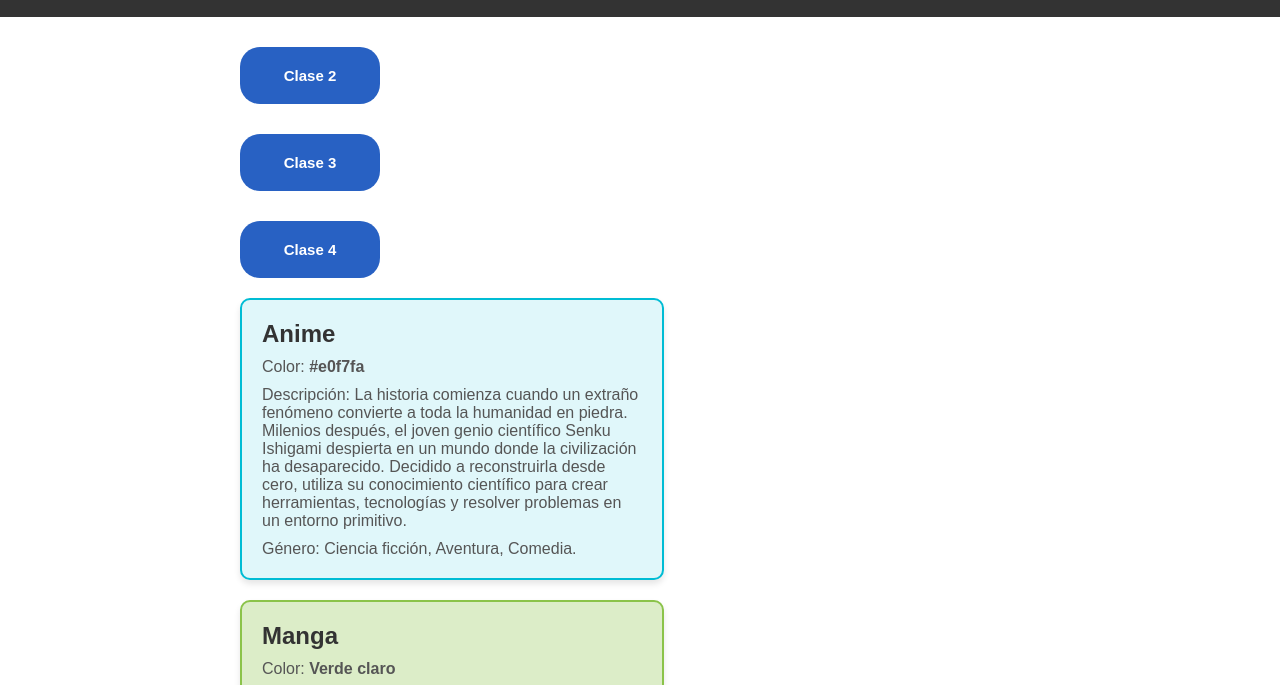
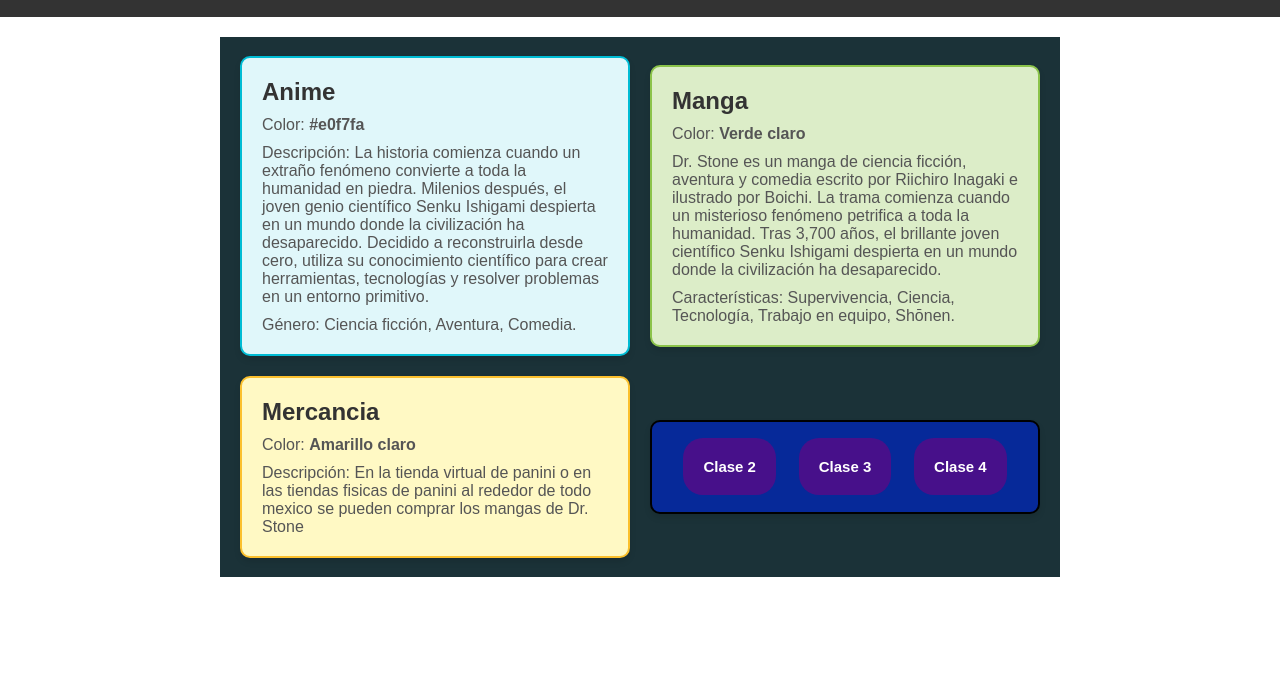
Before and after one commit to JerryStark89/M2-Clase1, a plain HTML site: page index.html in a window 1280 px wide. Shown: the part 60-745 px from the top of the page. Drawn offline with Linux system fonts and the light colour scheme.

Commit message:
Se agregan cambios a la pagina principal para el proyecto clase 5

```diff
--- a/CSS/styles.css
+++ b/CSS/styles.css
@@ -16,12 +16,16 @@ body, h1, h2, p {
 /* Contenedor principal */
 .container {
     display: flex;
+    padding: 20px;
+    width: 800px;
+    height: 500px;
+    gap: 20px;
     flex-wrap: wrap;
+    align-items: center;
+    align-content: center;
     justify-content: space-around;
-    flex-direction: column;
     margin: 20px auto;
-    max-width: 800px;
-    gap: 20px;
+    background-color: #1b3238;
 }
 
 /* Caja de dificultad */
@@ -85,6 +89,17 @@ p {
     }
 }
 
+#contbot{
+    display: flex;
+    width: 20px;
+    height: 50px;
+    align-items: center;
+    align-content: center;
+    justify-content: space-around;
+    background-color: #062999; /* Azul claro */
+    border-color: #000000;
+}
+
 .button {
     margin-top: 10px;
     width: 100px;
@@ -94,6 +109,6 @@ p {
     font-weight: bold;
     text-decoration: none;
     text-align: center;
-    background-color: rgba(9, 74, 187, 0.869);
+    background-color: rgba(93, 8, 135, 0.762);
     color: #fff;
 }
--- a/index.html
+++ b/index.html
@@ -11,9 +11,6 @@
         <h1>El arte de Dr. Stone</h1>
     </header>
     <main class="container">
-        <a href="./clase2.html" class="button">Clase 2</a>
-        <a href="./clase3.html" class="button">Clase 3</a>
-        <a href="./clase4.html" class="button">Clase 4</a>
         <div id="anime" class="difficulty-box">
             <h2>Anime</h2>
             <p>Color: <span class="info"> #e0f7fa</span></p>
@@ -31,6 +28,11 @@
             <p>Color: <span class="info">Amarillo claro</span></p>
             <p>Descripción: En la tienda virtual de panini o en las tiendas fisicas de panini al rededor de todo mexico se pueden comprar los mangas de Dr. Stone</p>
         </div>
+        <div id="contbot" class="difficulty-box">
+            <div><a href="./clase2.html" class="button">Clase 2</a></div>
+            <div><a href="./clase3.html" class="button">Clase 3</a></div>
+            <div><a href="./clase4.html" class="button">Clase 4</a></div>
+        </div>
     </main>
 </body>
 </html>
```
